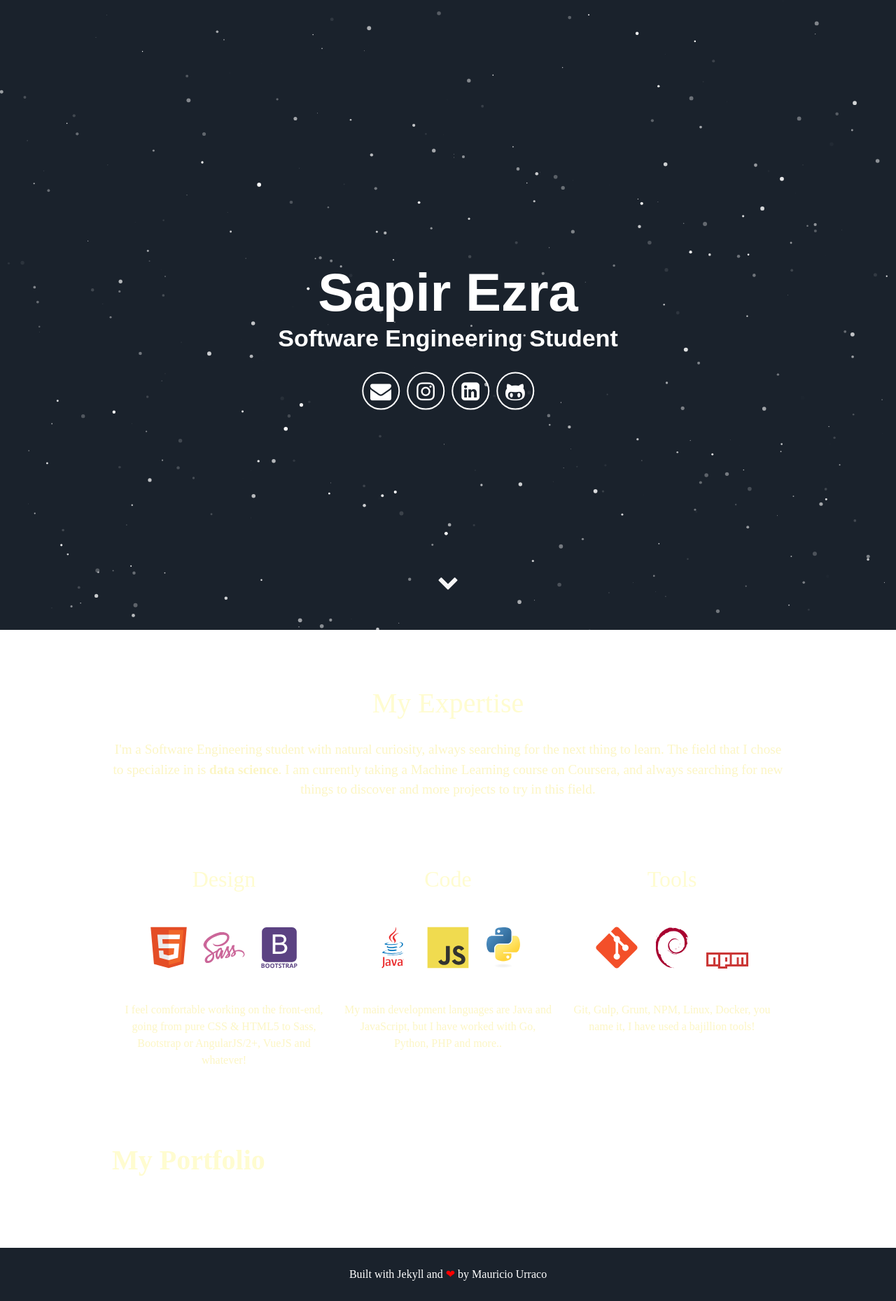
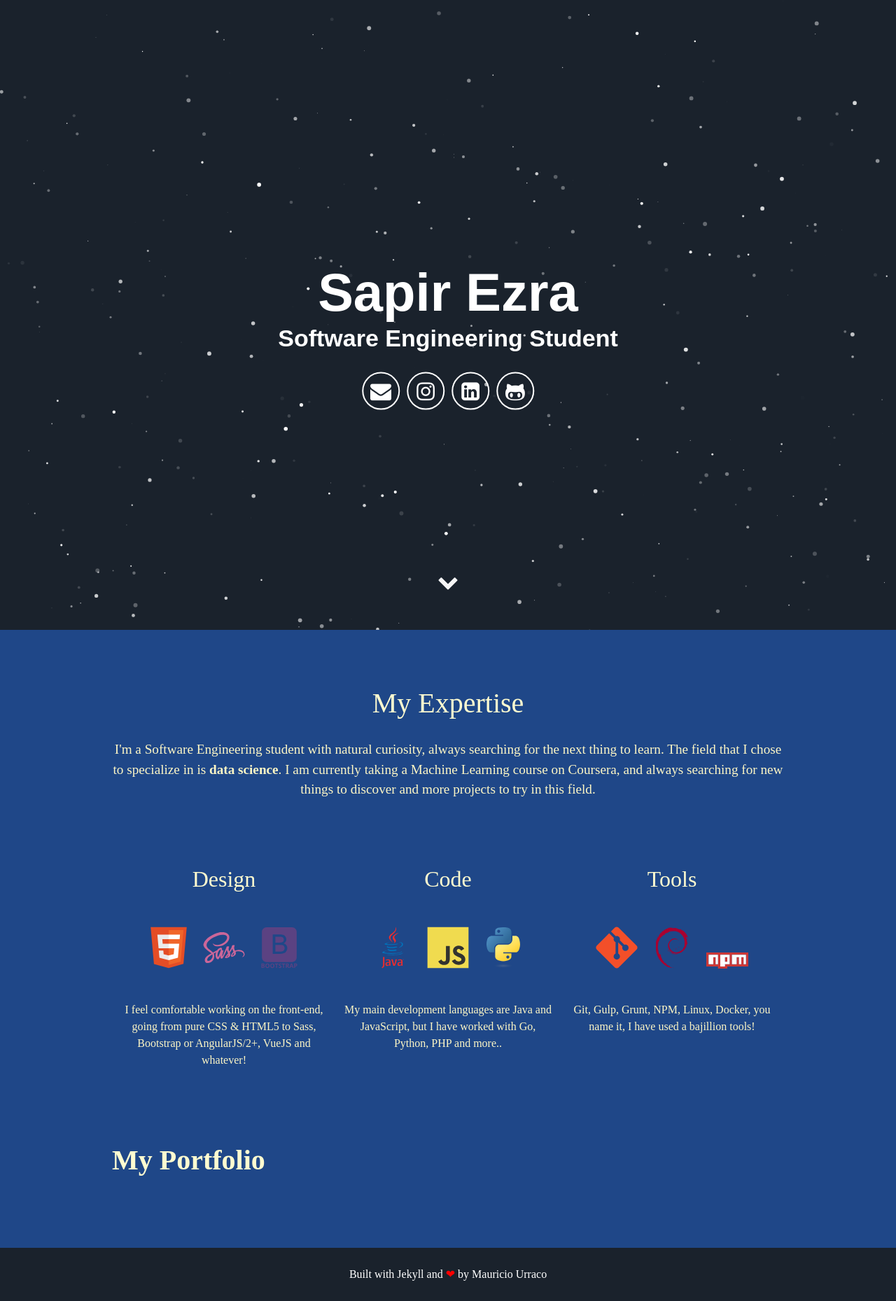
Before and after one commit to sapire/sapire.github.io, a Jekyll site: the page built from index.html, in a window 1280 px wide. Shown: the whole page at 70% size. Built offline with Jekyll 4.4.1, drawn with Linux system fonts in a browser that asks for light colours.

Commit message:
Update main.css

```diff
--- a/assets/css/main.css
+++ b/assets/css/main.css
@@ -3675,6 +3675,7 @@ body {
     line-height: 1.5;
     color: rgb(252, 246, 197);
     font-family: "Antic Slab", serif;
+    background: #1F4788;
 }
 article,
 aside,
```
